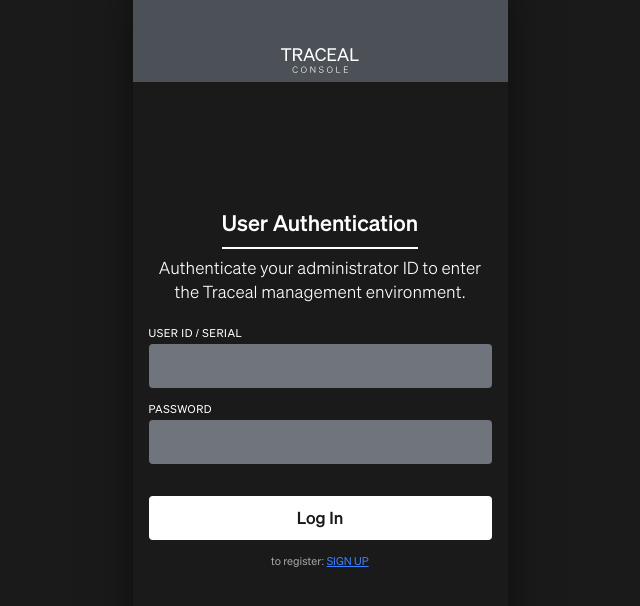
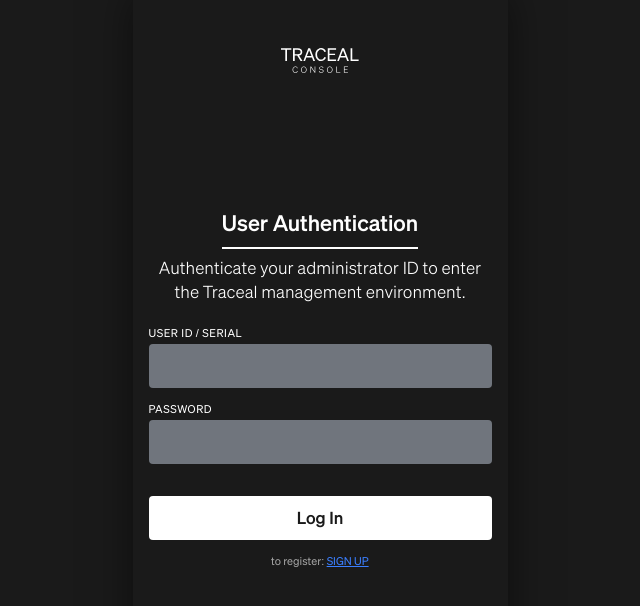
Before and after one commit to poster325/TRACEAL, a plain HTML site: page index.html in a window 1280 px wide. Shown: the whole page, without its empty margins (320-960 px from the left). Drawn offline with Linux system fonts and the light colour scheme.

Commit message:
Change status bar and navigation bar to #1A1A1A

```diff
--- a/styles2.css
+++ b/styles2.css
@@ -204,7 +204,7 @@ body {
     top: 0;
     width: 375px;
     height: 44px;
-    background-color: rgb(76, 81, 88);
+    background-color: #1A1A1A;
 }
 
 /* Navigation Bar (233:77)
@@ -216,7 +216,7 @@ body {
     top: 44px;
     width: 375px;
     height: 44px;
-    background-color: rgb(76, 81, 88);
+    background-color: #1A1A1A;
     display: flex;
     align-items: center;
     justify-content: center;
```
